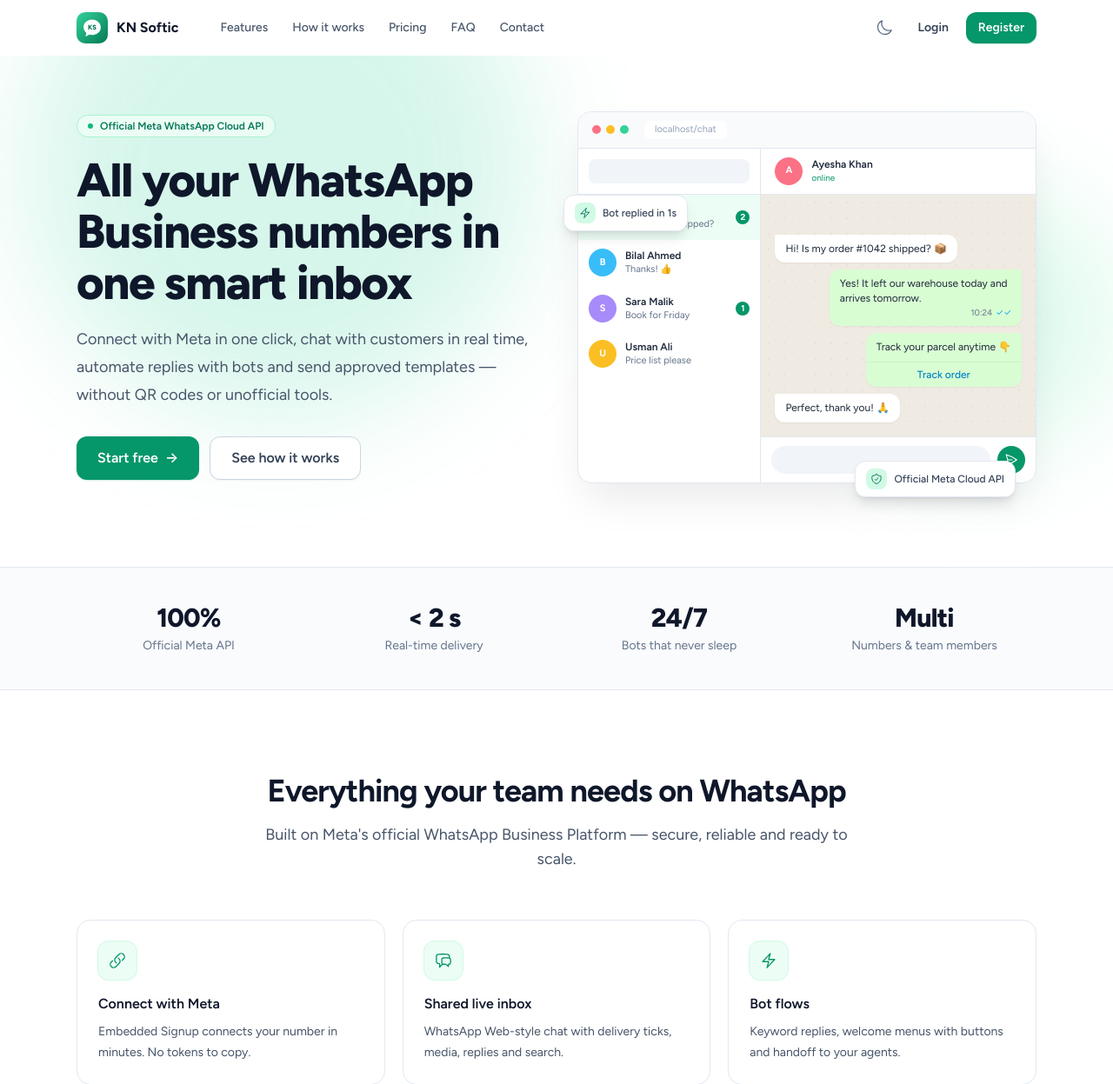
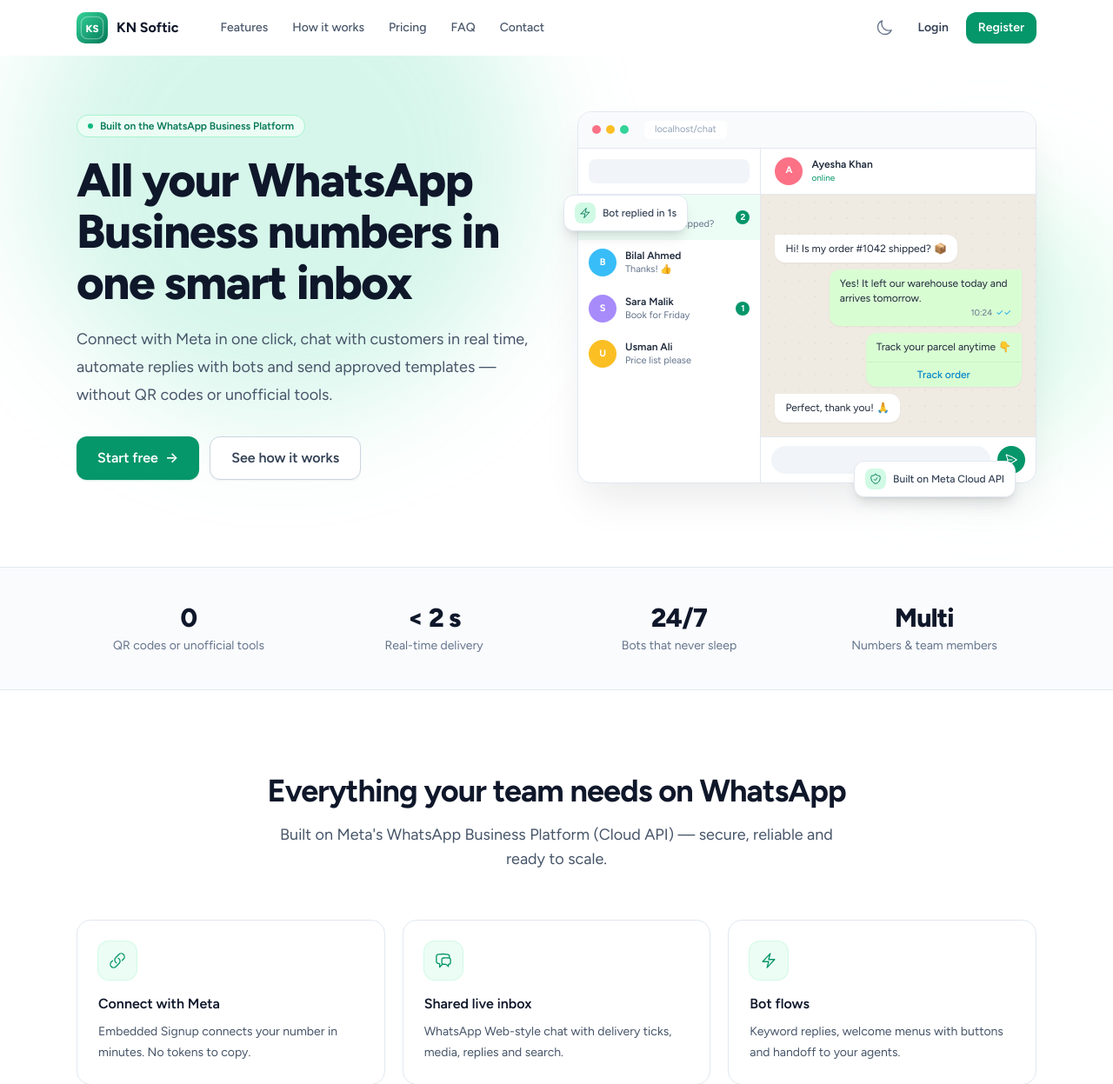
Before and after one commit to knsoftic/whats-apis, a Laravel app: page / in a window 1280 px wide. Shown: the top 1247 px of the page at 87% size. Run offline with Laravel 12, Linux system fonts and the light colour scheme; data comes from the database, SQL or seed files in the repository; data that the repository does not hold is empty; style sheets or scripts are compiled from the project's sources; parts of the project's set-up code (start-up, migrations or seed data) failed here and were passed over.

Commit message:
Reduce WhatsApp look-alike signals on public pages
- Default logo is a neutral monogram instead of a chat bubble
- Public copy says built on the WhatsApp Business Platform instead of official WhatsApp
- Login/register show ownership and anti-phishing note

Co-Authored-By: Claude Opus 5.5 <noreply@anthropic.com>

```diff
--- a/app/Support/LandingContent.php
+++ b/app/Support/LandingContent.php
@@ -26,12 +26,12 @@ class LandingContent
         return [
             'seo' => [
                 'title' => '',
-                'description' => 'Manage all your official WhatsApp Business numbers in one shared inbox — real-time chat, templates, bots and contacts on Meta\'s WhatsApp Cloud API.',
+                'description' => 'Manage your WhatsApp Business numbers in one shared inbox — real-time chat, templates, bots and contacts, built on Meta\'s WhatsApp Business Platform (Cloud API).',
                 'og_image' => '',
             ],
             'hero' => [
                 'enabled' => true,
-                'badge' => 'Official Meta WhatsApp Cloud API',
+                'badge' => 'Built on the WhatsApp Business Platform',
                 'title' => 'All your WhatsApp Business numbers in one smart inbox',
                 'subtitle' => 'Connect with Meta in one click, chat with customers in real time, automate replies with bots and send approved templates — without QR codes or unofficial tools.',
                 'primary_text' => 'Start free',
@@ -44,7 +44,7 @@ class LandingContent
             'stats' => [
                 'enabled' => true,
                 'items' => [
-                    ['value' => '100%', 'label' => 'Official Meta API'],
+                    ['value' => '0', 'label' => 'QR codes or unofficial tools'],
                     ['value' => '< 2 s', 'label' => 'Real-time delivery'],
                     ['value' => '24/7', 'label' => 'Bots that never sleep'],
                     ['value' => 'Multi', 'label' => 'Numbers & team members'],
@@ -53,7 +53,7 @@ class LandingContent
             'features' => [
                 'enabled' => true,
                 'title' => 'Everything your team needs on WhatsApp',
-                'subtitle' => 'Built on Meta\'s official WhatsApp Business Platform — secure, reliable and ready to scale.',
+                'subtitle' => 'Built on Meta\'s WhatsApp Business Platform (Cloud API) — secure, reliable and ready to scale.',
                 'items' => [
                     ['icon' => 'link', 'title' => 'Connect with Meta', 'text' => 'Embedded Signup connects your number in minutes. No tokens to copy.'],
                     ['icon' => 'chat', 'title' => 'Shared live inbox', 'text' => 'WhatsApp Web-style chat with delivery ticks, media, replies and search.'],
@@ -97,7 +97,7 @@ class LandingContent
                 'enabled' => true,
                 'title' => 'Frequently asked questions',
                 'items' => [
-                    ['q' => 'Is this the official WhatsApp API?', 'a' => 'Yes. We only use Meta\'s official WhatsApp Business Cloud API — no QR codes, no WhatsApp Web automation.'],
+                    ['q' => 'Which WhatsApp API do you use?', 'a' => 'Meta\'s WhatsApp Business Platform (Cloud API) — no QR codes, no WhatsApp Web automation. We are an independent software company, not WhatsApp or Meta.'],
                     ['q' => 'Do I need a Facebook account?', 'a' => 'Yes, a Facebook / Meta Business account is used to connect and verify your WhatsApp Business number.'],
                     ['q' => 'Who pays for WhatsApp messages?', 'a' => 'Meta charges conversation fees directly to the payment method in your WhatsApp Manager. Our plans cover the software.'],
                     ['q' => 'Can I use my existing number?', 'a' => 'Yes, as long as it can receive an SMS or call for verification. Numbers on the WhatsApp Business app can also be connected.'],
--- a/resources/views/auth/register.blade.php
+++ b/resources/views/auth/register.blade.php
@@ -1,7 +1,7 @@
 <x-guest-layout>
     <h1 class="text-2xl font-semibold tracking-tight text-slate-900 dark:text-white">Create your account</h1>
     <p class="mt-1 text-sm text-slate-500 dark:text-slate-400">
-        Connect your official WhatsApp Business number in minutes.
+        Connect your WhatsApp Business number in minutes.
         @if ($plan)
             You start on the <strong>{{ $plan->name }}</strong> plan{{ $plan->trial_days ? ' ('.$plan->trial_days.'-day trial)' : '' }}.
         @endif
--- a/resources/views/components/application-logo.blade.php
+++ b/resources/views/components/application-logo.blade.php
@@ -14,8 +14,9 @@
                 <stop offset="1" style="stop-color: rgb(var(--brand-700))" />
             </linearGradient>
         </defs>
+        {{-- Neutral monogram (no speech bubble) so the default mark is not mistaken for the WhatsApp logo. --}}
         <rect width="40" height="40" rx="11" fill="url(#{{ $gid }})" />
-        <path d="M20 9.5c-6.1 0-11 4.3-11 9.7 0 2.9 1.4 5.4 3.6 7.2L11.5 31l5.1-2.3c1.1.3 2.2.4 3.4.4 6.1 0 11-4.3 11-9.7S26.1 9.5 20 9.5Z" fill="#fff" />
-        <text x="20" y="22.6" text-anchor="middle" font-family="Figtree, Arial, sans-serif" font-size="8.5" font-weight="800" style="fill: rgb(var(--brand-700))">{{ $initials }}</text>
+        <rect x="6" y="6" width="28" height="28" rx="8" fill="none" stroke="#fff" stroke-opacity=".35" stroke-width="1.5" />
+        <text x="20" y="25" text-anchor="middle" font-family="Figtree, Arial, sans-serif" font-size="13" font-weight="800" fill="#fff">{{ $initials }}</text>
     </svg>
 @endif
--- a/resources/views/landing/partials/inbox-mockup.blade.php
+++ b/resources/views/landing/partials/inbox-mockup.blade.php
@@ -50,6 +50,6 @@
     </div>
     <div class="absolute -bottom-4 right-6 hidden items-center gap-2 rounded-xl border border-slate-200 bg-white px-3 py-2 text-xs font-medium text-slate-700 shadow-lg dark:border-slate-700 dark:bg-slate-800 dark:text-slate-200 sm:flex">
         <span class="flex h-6 w-6 items-center justify-center rounded-lg bg-emerald-100 text-emerald-700 dark:bg-emerald-900 dark:text-emerald-300"><x-icon name="shield" class="h-3.5 w-3.5" /></span>
-        Official Meta Cloud API
+        Built on Meta Cloud API
     </div>
 </div>
--- a/resources/views/layouts/sidebar.blade.php
+++ b/resources/views/layouts/sidebar.blade.php
@@ -83,6 +83,6 @@
 </nav>
 
 <div class="border-t border-slate-200 px-5 py-4 text-[11px] text-slate-400 dark:border-slate-800 dark:text-slate-500">
-    Official Meta WhatsApp Cloud API<br>© {{ date('Y') }} {{ $brand->siteName() }}
+    Uses Meta's WhatsApp Cloud API<br>© {{ date('Y') }} {{ $brand->siteName() }}
     <span class="mt-1 block"><a href="{{ route('legal.privacy') }}" class="hover:text-slate-600 dark:hover:text-slate-300">Privacy</a> · <a href="{{ route('legal.terms') }}" class="hover:text-slate-600 dark:hover:text-slate-300">Terms</a></span>
 </div>
--- a/resources/views/settings/landing.blade.php
+++ b/resources/views/settings/landing.blade.php
@@ -240,7 +240,7 @@
                 <x-landing.section key="footer" title="Footer" description="Short text under your logo" icon="note" :toggle="false">
                     <div>
                         <label class="form-label" for="ft_text">Footer text</label>
-                        <textarea id="ft_text" rows="2" class="form-input" x-model="c.footer.text" maxlength="300" placeholder="e.g. Official WhatsApp Business solutions for growing teams."></textarea>
+                        <textarea id="ft_text" rows="2" class="form-input" x-model="c.footer.text" maxlength="300" placeholder="e.g. Business messaging tools for growing teams."></textarea>
                         <p class="form-help">Logo and name come from Settings → General. Privacy and Terms links are added automatically.</p>
                     </div>
                 </x-landing.section>
```
Also changed, not shown: project-log/REMAINING.md (+10 -0 lines), project-log/WORK-LOG.md (+9 -0 lines), resources/views/layouts/guest.blade.php (+6 -1 lines).
